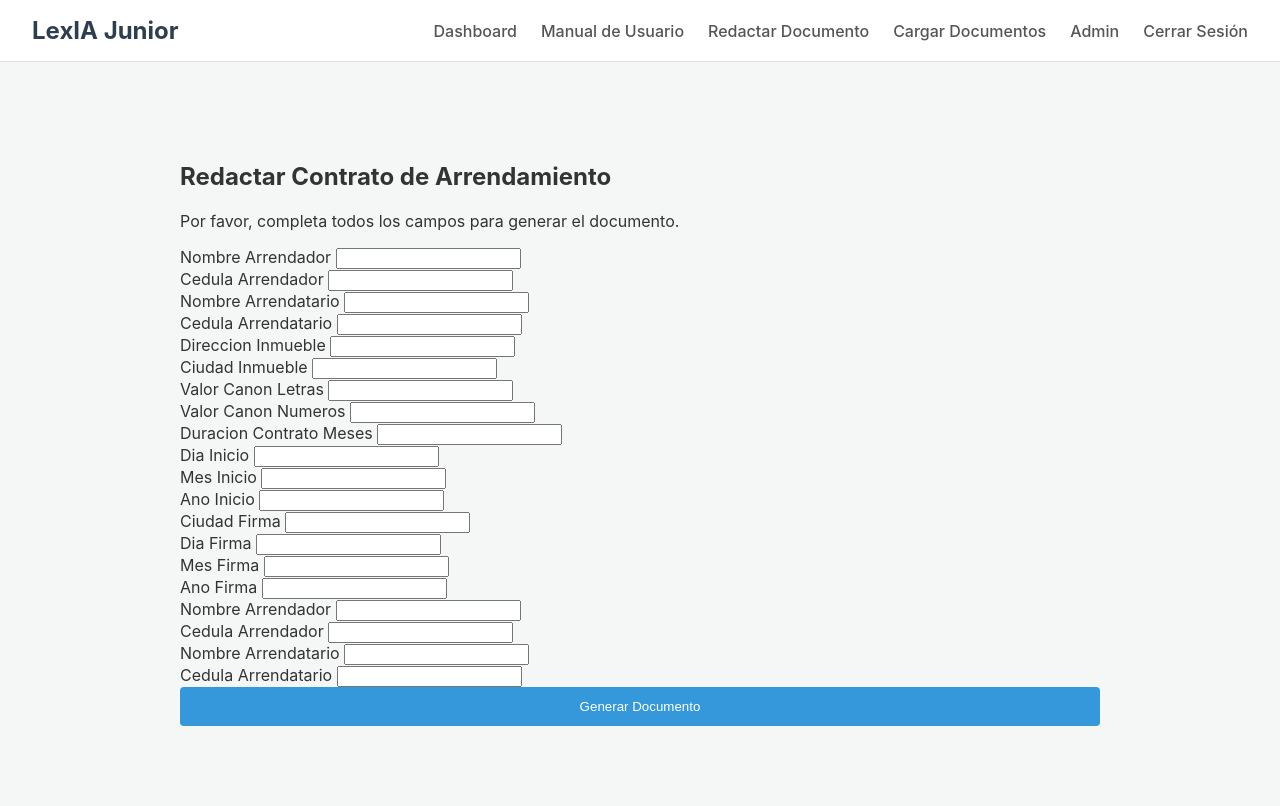
After one commit to cr1085/salesmind, a Flask app: page /redactar/contrato_arrendamiento in a window 1280 px wide. The commit adds this page. Run offline with Flask 3, Linux system fonts and the light colour scheme; the visitor is signed in with stand-in values (Sample User, id 1).

Commit message:
Añade funcionalidad de redacción de documentos con plantillas

```diff
--- /dev/null
+++ b/document_templates/contrato_arrendamiento_template.txt
@@ -0,0 +1,25 @@
+CONTRATO DE ARRENDAMIENTO DE VIVIENDA URBANA
+
+Entre los suscritos a saber: {{NOMBRE_ARRENDADOR}}, mayor de edad, identificado con la cédula de ciudadanía número {{CEDULA_ARRENDADOR}}, quien en adelante se denominará EL ARRENDADOR, y {{NOMBRE_ARRENDATARIO}}, mayor de edad, identificado con la cédula de ciudadanía número {{CEDULA_ARRENDATARIO}}, quien en adelante se denominará EL ARRENDATARIO, hemos celebrado el presente Contrato de Arrendamiento de Vivienda Urbana, que se rige por las siguientes cláusulas:
+
+PRIMERA. OBJETO: EL ARRENDADOR entrega a EL ARRENDATARIO a título de arrendamiento, el goce del inmueble ubicado en la dirección {{DIRECCION_INMUEBLE}} de la ciudad de {{CIUDAD_INMUEBLE}}.
+
+SEGUNDA. CANON DE ARRENDAMIENTO: El valor del canon mensual de arrendamiento es la suma de {{VALOR_CANON_LETRAS}} ($ {{VALOR_CANON_NUMEROS}}) moneda corriente, que EL ARRENDATARIO se obliga a pagar de forma anticipada dentro de los primeros cinco (5) días de cada mes.
+
+TERCERA. DURACIÓN: El término de duración del presente contrato es de {{DURACION_CONTRATO_MESES}} meses, contados a partir del día {{DIA_INICIO}} de {{MES_INICIO}} del año {{ANO_INICIO}}.
+
+... (Puedes añadir más cláusulas a la plantilla) ...
+
+Para constancia se firma en la ciudad de {{CIUDAD_FIRMA}}, a los {{DIA_FIRMA}} días del mes de {{MES_FIRMA}} del año {{ANO_FIRMA}}.
+
+
+_________________________
+EL ARRENDADOR
+Nombre: {{NOMBRE_ARRENDADOR}}
+C.C.: {{CEDULA_ARRENDADOR}}
+
+
+_________________________
+EL ARRENDATARIO
+Nombre: {{NOMBRE_ARRENDATARIO}}
+C.C.: {{CEDULA_ARRENDATARIO}}
--- a/modules/__init__.py
+++ b/modules/__init__.py
@@ -41,6 +41,11 @@ def create_app():
     app.register_blueprint(admin_bp)
     # --- FIN DEL CAMBIO ---
 
+    # --- AÑADIR ESTAS LÍNEAS ---
+    from .drafting.routes import drafting_bp
+    app.register_blueprint(drafting_bp)
+    # --- FIN ---
+
     @app.cli.command('init-db')
     def init_db_command():
         init_db()
--- /dev/null
+++ b/modules/drafting/routes.py
@@ -0,0 +1,34 @@
+from flask import Blueprint, render_template, request, redirect, url_for
+from flask_login import login_required
+import os
+import re
+
+drafting_bp = Blueprint('drafting', __name__)
+
+@drafting_bp.route('/redactar')
+@login_required
+def select_document():
+    # En el futuro, aquí podrías listar varias plantillas
+    return render_template('select_document.html')
+
+@drafting_bp.route('/redactar/contrato_arrendamiento', methods=['GET', 'POST'])
+@login_required
+def draft_arrendamiento():
+    template_path = os.path.join('document_templates', 'contrato_arrendamiento_template.txt')
+    with open(template_path, 'r', encoding='utf-8') as f:
+        template_content = f.read()
+
+    # Usamos una expresión regular para encontrar todos los marcadores {{...}}
+    placeholders = re.findall(r'{{(.*?)}}', template_content)
+
+    if request.method == 'POST':
+        # Cuando el usuario envía el formulario
+        document_data = request.form.to_dict()
+        final_document = template_content
+        for key, value in document_data.items():
+            final_document = final_document.replace(f'{{{{{key}}}}}', value)
+
+        return render_template('documento_generado.html', document_content=final_document)
+
+    # Si es GET, mostramos el formulario
+    return render_template('redactar_form.html', placeholders=placeholders)
--- a/modules/templates/base.html
+++ b/modules/templates/base.html
@@ -14,6 +14,7 @@
             {% if current_user.is_authenticated %}
                 <li><a href="{{ url_for('main.dashboard') }}">Dashboard</a></li>
                 <li class="nav-item"><a class="nav-link" href="{{ url_for('main.manual') }}">Manual de Usuario</a></li>
+                <li class="nav-item"><a class="nav-link" href="{{ url_for('drafting.select_document') }}">Redactar Documento</a></li>
                 <li><a href="{{ url_for('documents.upload_file') }}">Cargar Documentos</a></li>
 
                 <!-- Enlace condicional para el panel de administración -->
--- /dev/null
+++ b/modules/templates/redactar_form.html
@@ -0,0 +1,16 @@
+{% extends "base.html" %}
+{% block content %}
+<div class="container mt-4">
+    <h2>Redactar Contrato de Arrendamiento</h2>
+    <p>Por favor, completa todos los campos para generar el documento.</p>
+    <form method="POST">
+        {% for placeholder in placeholders %}
+        <div class="mb-3">
+            <label for="{{ placeholder }}" class="form-label">{{ placeholder.replace('_', ' ').title() }}</label>
+            <input type="text" class="form-control" id="{{ placeholder }}" name="{{ placeholder }}" required>
+        </div>
+        {% endfor %}
+        <button type="submit" class="btn btn-primary">Generar Documento</button>
+    </form>
+</div>
+{% endblock %}
```
Also changed, not shown: modules/templates/documento_generado.html (added, +13 -0 lines), modules/templates/select_document.html (added, +12 -0 lines), modules/drafting/__init__.py (added).
